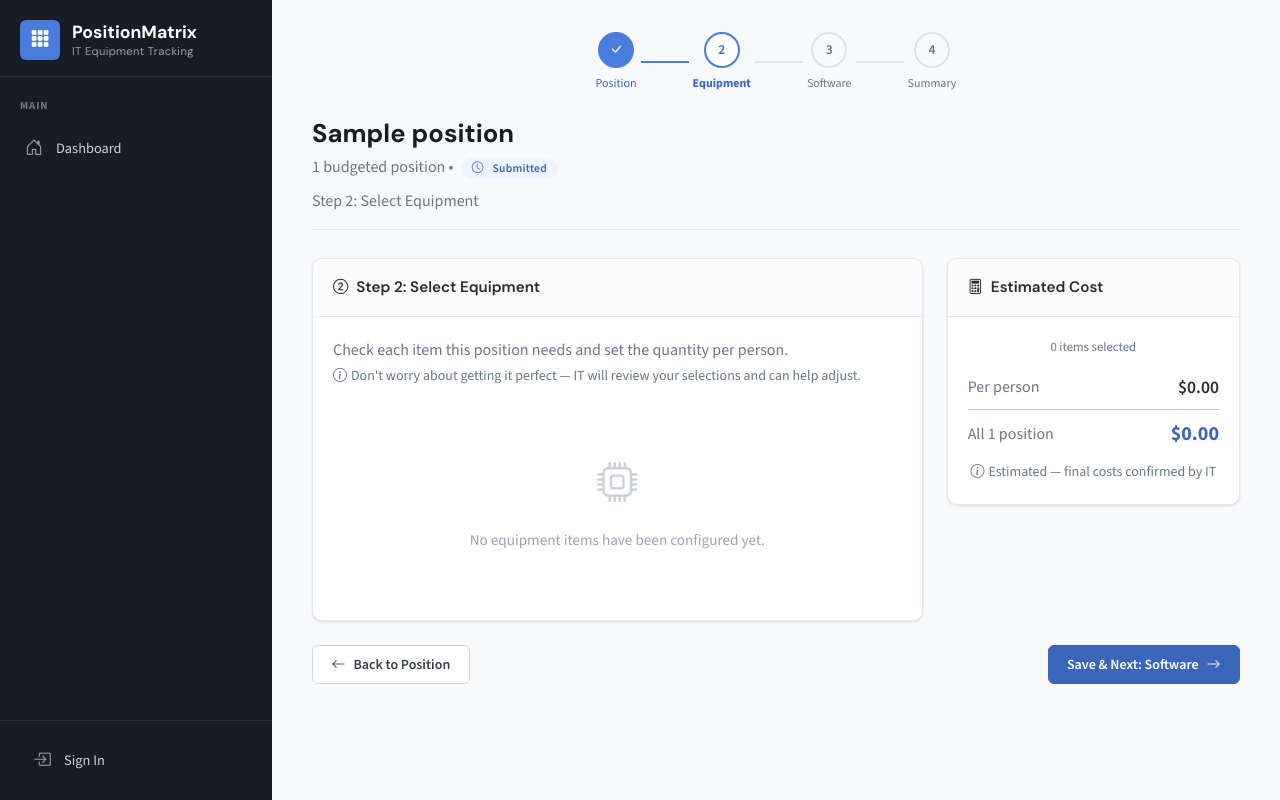
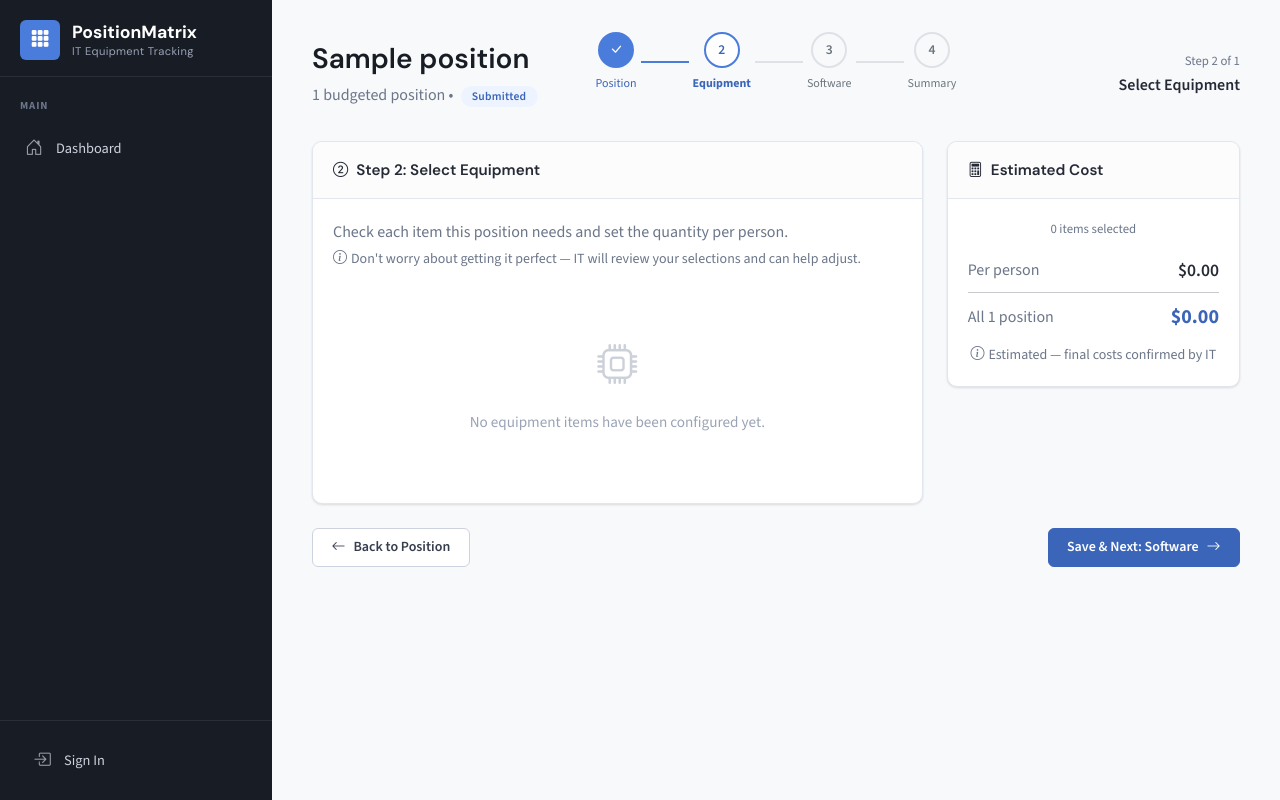
Before and after one commit to joshgrubb/Matrix, a Python web app: template app/blueprints/requirements/templates/requirements/select_hardware.html in a window 1280 px wide. Run offline with Jinja, Linux system fonts and the light colour scheme; the template is opened without the code that fills it: most values are stand-ins (such as "Sample title", 1, 10 or a date in 2020).

Commit message:
Fixed header to span page width.

```diff
--- a/app/blueprints/requirements/templates/requirements/_position_header.html
+++ b/app/blueprints/requirements/templates/requirements/_position_header.html
@@ -1,20 +1,42 @@
-{# Primary object context only #}
+{% set total_steps = total_steps if total_steps is defined else 4 %}
+
+<div class="row align-items-center mb-4">
+
+    {# Left + Center (col-lg-8) #}
+    <div class="col-lg-8">
+        <div class="row align-items-center">
+
+            <div class="col-md-6">
                 <h1 class="mb-1">{{ position.position_title }}</h1>
 
                 <div class="pm-text-muted">
                     {{ position.authorized_count }} budgeted position{{ 's' if position.authorized_count != 1 }}
 
                     {% if position.requirements_status == 'submitted' %}
-    • <span class="pm-badge pm-badge-info ms-1">
-        <i class="bi bi-clock me-1"></i>Submitted
-    </span>
+                    • <span class="pm-badge pm-badge-info ms-1">Submitted</span>
                     {% elif position.requirements_status == 'reviewed' %}
-    • <span class="pm-badge pm-badge-success ms-1">
-        <i class="bi bi-check-circle me-1"></i>Reviewed
-    </span>
+                    • <span class="pm-badge pm-badge-success ms-1">Reviewed</span>
                     {% elif position.requirements_status == 'draft' %}
-    • <span class="pm-badge pm-badge-warning ms-1">
-        <i class="bi bi-pencil me-1"></i>Draft
-    </span>
+                    • <span class="pm-badge pm-badge-warning ms-1">Draft</span>
                     {% endif %}
                 </div>
+            </div>
+
+            <div class="col-md-6 text-center">
+                {% include "requirements/_step_indicator.html" %}
+            </div>
+
+        </div>
+    </div>
+
+    {# Right (col-lg-4) aligns with Estimated Cost card #}
+    <div class="col-lg-4 text-lg-end mt-3 mt-lg-0">
+        <div class="pm-text-muted" style="font-size: 0.8rem;">
+            Step {{ current_step }} of {{ total_steps }}
+        </div>
+        <div style="font-weight: 600;">
+            {{ step_title }}
+        </div>
+    </div>
+
+</div>
--- a/app/blueprints/requirements/templates/requirements/select_hardware.html
+++ b/app/blueprints/requirements/templates/requirements/select_hardware.html
@@ -5,21 +5,8 @@
 {% block content %}
 {# Tier 2 (#11): Wizard step indicator replaces old breadcrumb. #}
 {% set current_step = 2 %}
-{% include "requirements/_step_indicator.html" %}
-
-<div class="pm-page-header">
-    <div>
-        {# Primary context: Position #}
-        {% include "requirements/_position_header.html" %}
-
-        {# Secondary context: Step #}
-        <div class="mt-2">
-            <span class="pm-text-muted" style="font-weight: 500;">
-                Step 2: Select Equipment
-            </span>
-        </div>
-    </div>
-</div>
+{% set step_title = "Select Equipment" %}
+{% include "requirements/_position_header.html" %}
 
 <form method="POST" id="equipment-selection-form" data-step="equipment">
     <input type="hidden" name="csrf_token" value="{{ csrf_token() }}">
```
Also changed, not shown: app/blueprints/requirements/templates/requirements/position_summary.html (+2 -15 lines), app/blueprints/requirements/templates/requirements/select_software.html (+3 -15 lines). Lines whose indentation alone changed are shown as unchanged.
